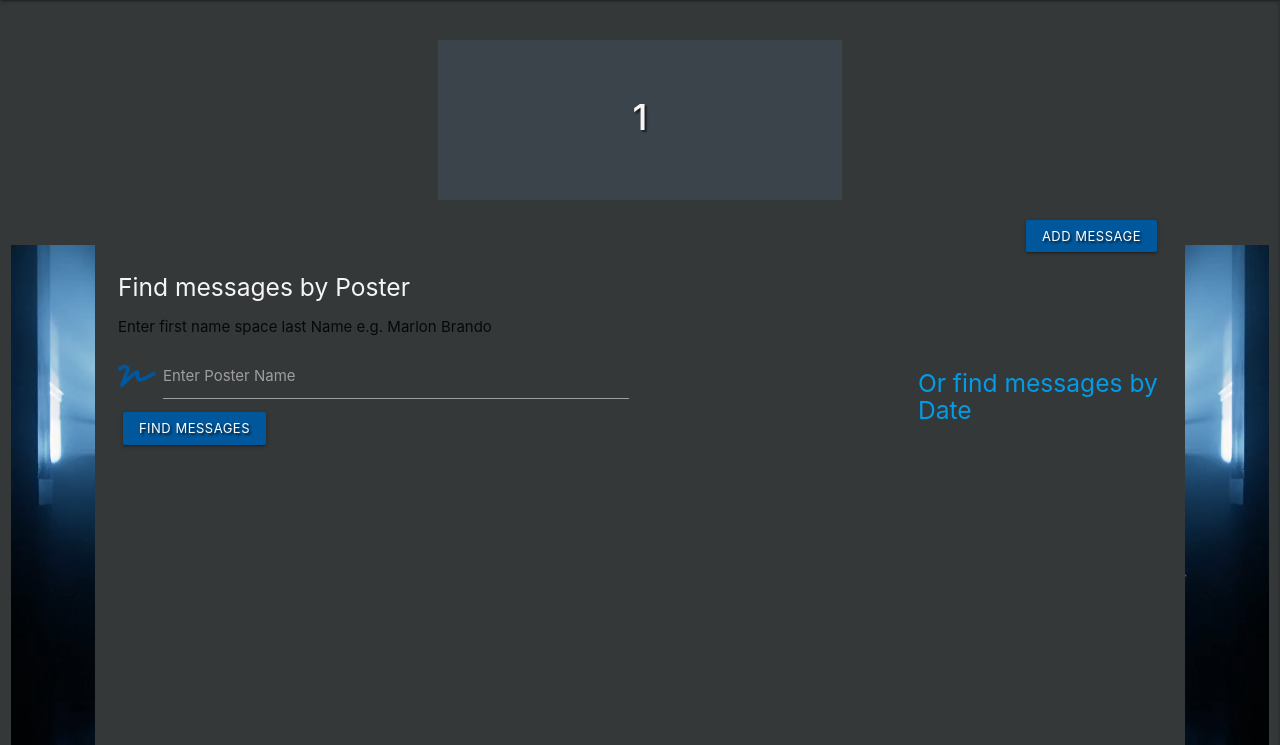
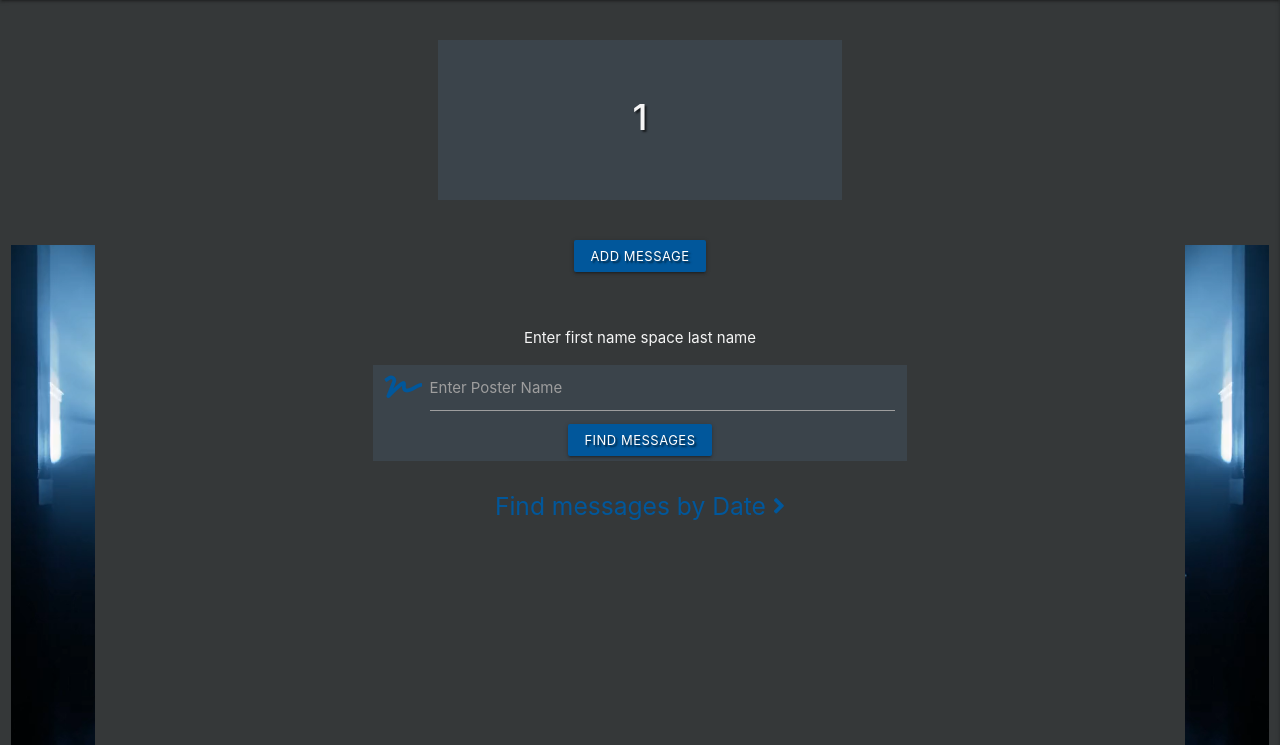
Before and after one commit to johnston9/MS3-Shot-Caller, a Flask app: page /get_poster/1 in a window 1280 px wide. Shown: the part 64-809 px from the top of the page. Run offline with Flask 2, Linux system fonts and the light colour scheme; some libraries are stand-ins or nearby versions.

Commit message:
Added find all to dep page and created function in app

```diff
--- a/app.py
+++ b/app.py
@@ -130,6 +130,15 @@ def get_poster(dep):
         "dep-poster.html", dep=dep)
 
 
+@app.route("/get_all/<dep>", methods=["GET", "POST"])
+def get_all(dep):
+    dep = dep
+    depart = list(mongo.db[dep].find())
+
+    return render_template(
+            "dep-poster.html", dep=dep, depart=depart)
+
+
 @app.route("/get_image/", methods=["GET", "POST"])
 def get_image():
     if request.method == "POST":
--- a/static/css/style.css
+++ b/static/css/style.css
@@ -43,7 +43,7 @@
 }
 
 .margintop-50 {
-    margin-top: 100px;
+    margin-top: 50px;
 }
 
 .margintop-20 {
--- a/templates/dep-poster.html
+++ b/templates/dep-poster.html
@@ -16,43 +16,40 @@
 
     <div class="col s8 m10">
 
-<div class="row">
-    <div class="col s12">
-    <button class="center-align btn-small light-blue darken-4 shadow-light right">
+        <div class="row margintop-20">
+            <div class="center-align">
+                <button class="btn-small light-blue darken-4 shadow-light">
                     Add Message
                 </button>
             </div>
         </div>
 
-<div class="row">
-    <div class="col">
-        <h5 class="offwhite">Find messages by Poster</h5>
-        <p>Enter first name space last Name
-            e.g. Marlon Brando
+        <p class=" margintop-50 center-align offwhite">Enter first name space last name
         </p>
-    </div>
-</div>
 
         <div class="row">
-   <div class="col s12 m6">
+            <div class="col top-box s6 offset-s3">
                 <form class="" method="POST" action="{{ url_for('get_poster', dep=dep) }}">
                     <div class="input-field">
                         <i class="fas fa-signature prefix light-blue-text text-darken-4"></i>
                         <input id="poster" name="poster" type="text" class="validate offwhite" required>
                         <label for="poster">Enter Poster Name</label>
+                        <div class="center-align">
                             <button type="submit" class="btn-small light-blue darken-4 shadow-light">
                                 Find Messages
                             </button>
                         </div>
+                    </div>
                 </form>
             </div>
-    <div class="col s12 m3 offset-m3">
-        <div class="div topbox">
-            <a href="{{ url_for('get_dep', dep=dep) }}"><h5>Or find messages by Date</h5></a>
-        </div>
+
+
         </div>
 
-</div>
+        <a href="{{ url_for('get_dep', dep=dep) }}">
+            <h5 class="light-blue-text text-darken-4 center-align">Find messages by Date <i
+                    class="fas fa-angle-right"></i></h5>
+        </a>
 
         <!--messages-->
         {% for message in depart %}
@@ -61,9 +58,11 @@
             <li>
                 <div class="collapsible-header matt-black offwhite">
                     <i class="fas fa-caret-down"></i>
-            <strong>from ----- {{ message.poster }}</strong> ----- {{ message.job_title }} ----- SUBJECT - {{ message.subject }}
+                    <strong>from ----- {{ message.poster }}</strong> ----- {{ message.job_title }} ----- SUBJECT -
+                    {{ message.subject }}
                     ------- {% if message.is_priority == "on" %}
-            <i class="fas fa-exclamation-circle aqua tooltipped" data-position="right" data-tooltip="PRIORITY!"></i>
+                    <i class="fas fa-exclamation-circle aqua tooltipped" data-position="right"
+                        data-tooltip="PRIORITY!"></i>
                     {% endif %}
                 </div>
                 <div class="collapsible-body matt-black offwhite">
@@ -78,7 +77,8 @@
                         {{ message.date }}</p>
                     {% if session.user|lower == message.username|lower %}
                     <p>
-                <a href="{{ url_for('edit_message', depart=message.dept_name, message_id=message._id) }}" class="btn-small">
+                        <a href="{{ url_for('edit_message', depart=message.dept_name, message_id=message._id) }}"
+                            class="btn-small">
                             Edit <i class="fas fa-pen-fancy"></i></a>
 
                         <!------delete-->
@@ -89,7 +89,8 @@
                             <h5 class="crimson">Are you sure you want to delete this message?</h5>
                         </div>
                         <div class="modal-footer">
-                        <a href="{{ url_for('delete_message', depart=message.dept_name, message_id=message._id) }}" class="modal-close waves-effect waves-green btn-flat">OK</a>
+                            <a href="{{ url_for('delete_message', depart=message.dept_name, message_id=message._id) }}"
+                                class="modal-close waves-effect waves-green btn-flat">OK</a>
                             <a href="#" class="modal-close waves-effect waves-green btn-flat">No</a>
                         </div>
                     </div>
--- a/templates/depts.html
+++ b/templates/depts.html
@@ -16,7 +16,7 @@
 
         <div class="col s8 m10">
 
-    <div class="row margin-top">
+    <div class="row margintop-50">
         <div class="col s12 m8 offset-m2">
             <div class="row">
             {% for dept in depts %}
--- a/templates/user_home.html
+++ b/templates/user_home.html
@@ -29,7 +29,7 @@
         </div>
     </div>
 
-    <div class="row">
+    <div class="row margintop-50">
         <div class="col s12 m6 offset-m3">
             <div class="row">
             {% for dept in depts %}
```
Also changed, not shown: templates/dep.html (+21 -6 lines). Lines whose indentation alone changed are shown as unchanged.
